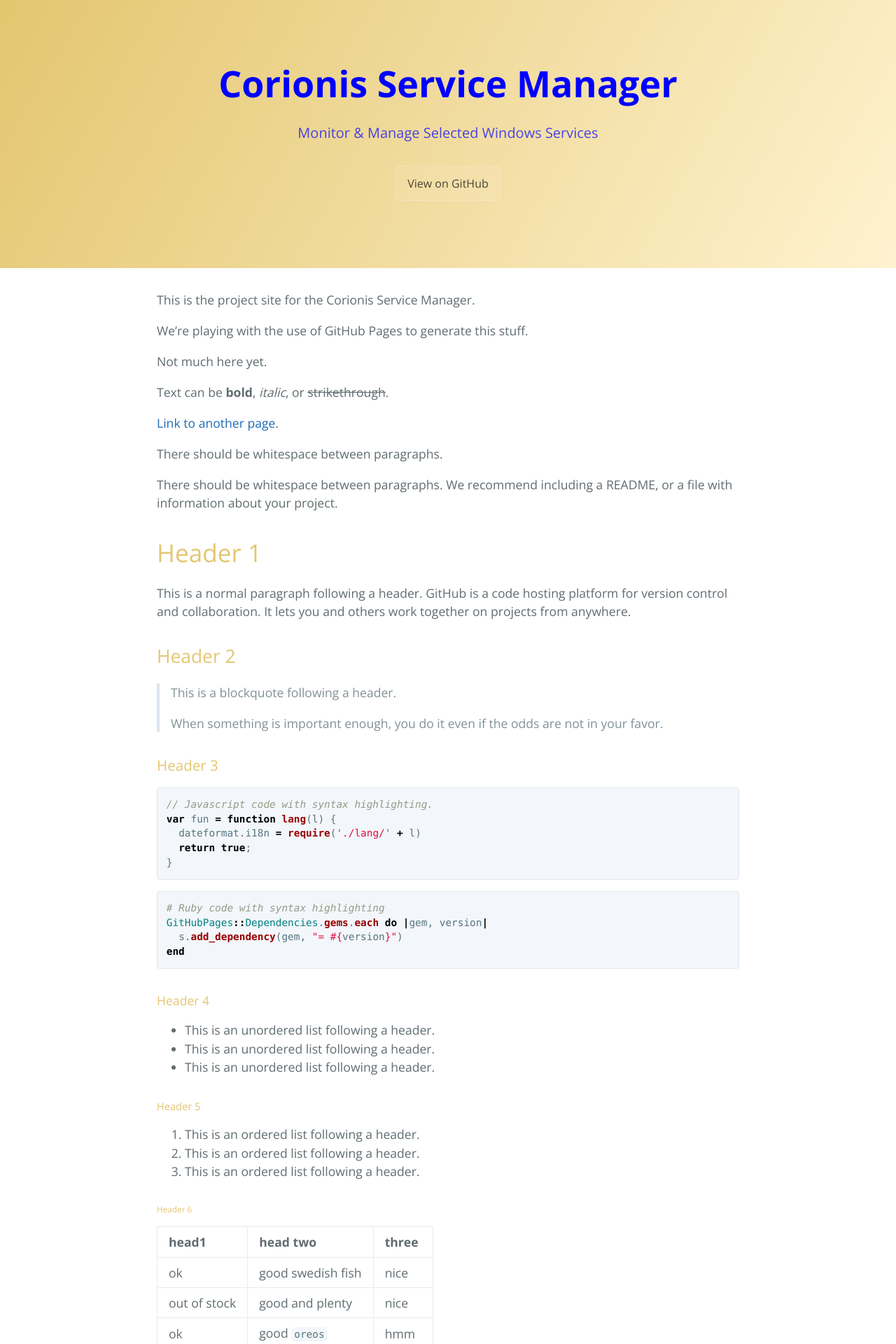
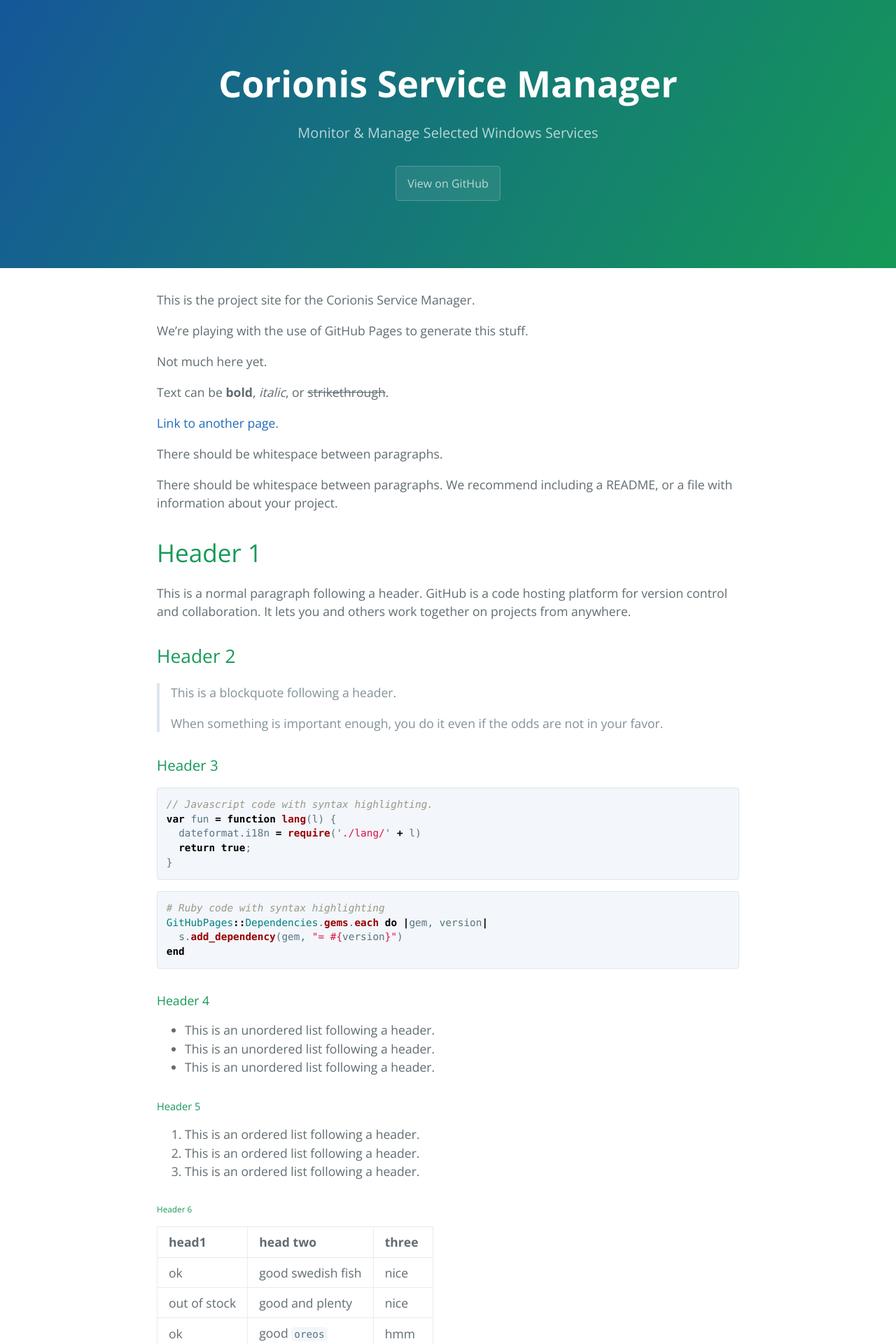
Before and after one commit to Corionis/CorionisServiceManager, a Jekyll site: the page built from docs/index.md, in a window 1280 px wide. Shown: the top 1920 px of the page at 70% size. Built offline with Jekyll 4.4.1, drawn with Linux system fonts in a browser that asks for light colours.

Commit message:
#1 fussing with web pages

```diff
--- a/docs/_sass/jekyll-theme-cayman.scss
+++ b/docs/_sass/jekyll-theme-cayman.scss
@@ -45,16 +45,16 @@
 .btn {
   display: inline-block;
   margin-bottom: 1rem;
-  color: rgba(1, 1, 1, 0.7);
+  color: rgba(255, 255, 255, 0.7);
   background-color: rgba(255, 255, 255, 0.08);
   border-color: rgba(255, 255, 255, 0.2);
   border-style: solid;
   border-width: 1px;
   border-radius: 0.3rem;
-  transition: color 0.2s, background-color 0.4s, border-color 0.2s;
+  transition: color 0.2s, background-color 0.2s, border-color 0.2s;
 
   &:hover {
-    color: rgba(0, 180, 0, 0.8);
+    color: rgba(255, 255, 255, 0.8);
     text-decoration: none;
     background-color: rgba(255, 255, 255, 0.2);
     border-color: rgba(255, 255, 255, 0.3);
--- a/docs/_sass/variables.scss
+++ b/docs/_sass/variables.scss
@@ -3,12 +3,12 @@
 $medium-breakpoint: 42em;
 
 // Headers
-$header-heading-color: #00f;
-$header-bg-color: #fff2cf;
-$header-bg-color-secondary: #e3c66f;
+$header-heading-color: #fff;
+$header-bg-color: #159957;
+$header-bg-color-secondary: #155799;
 
 // Text
-$section-headings-color: #e3c66f;
+$section-headings-color: #159957;
 $body-text-color: #606c71;
 $body-link-color: #1e6bb8;
 $blockquote-text-color: #819198;
```
